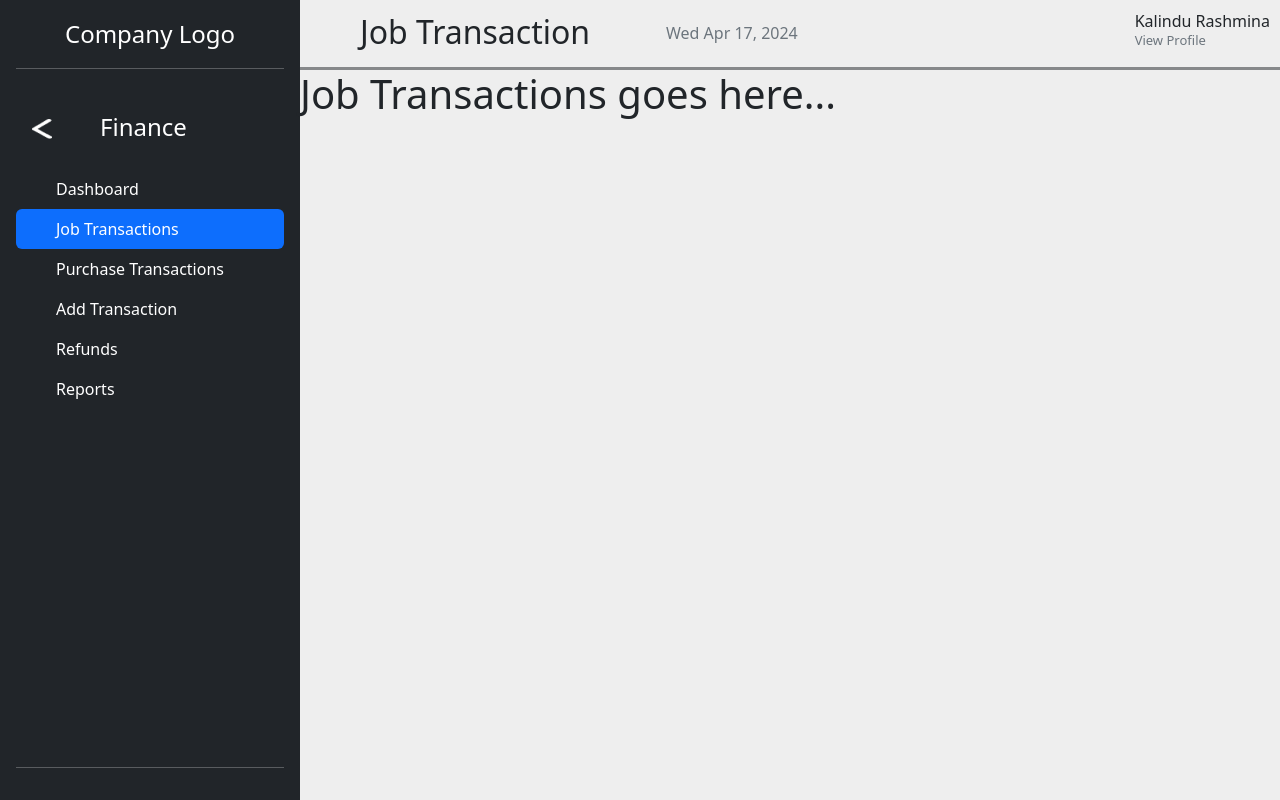
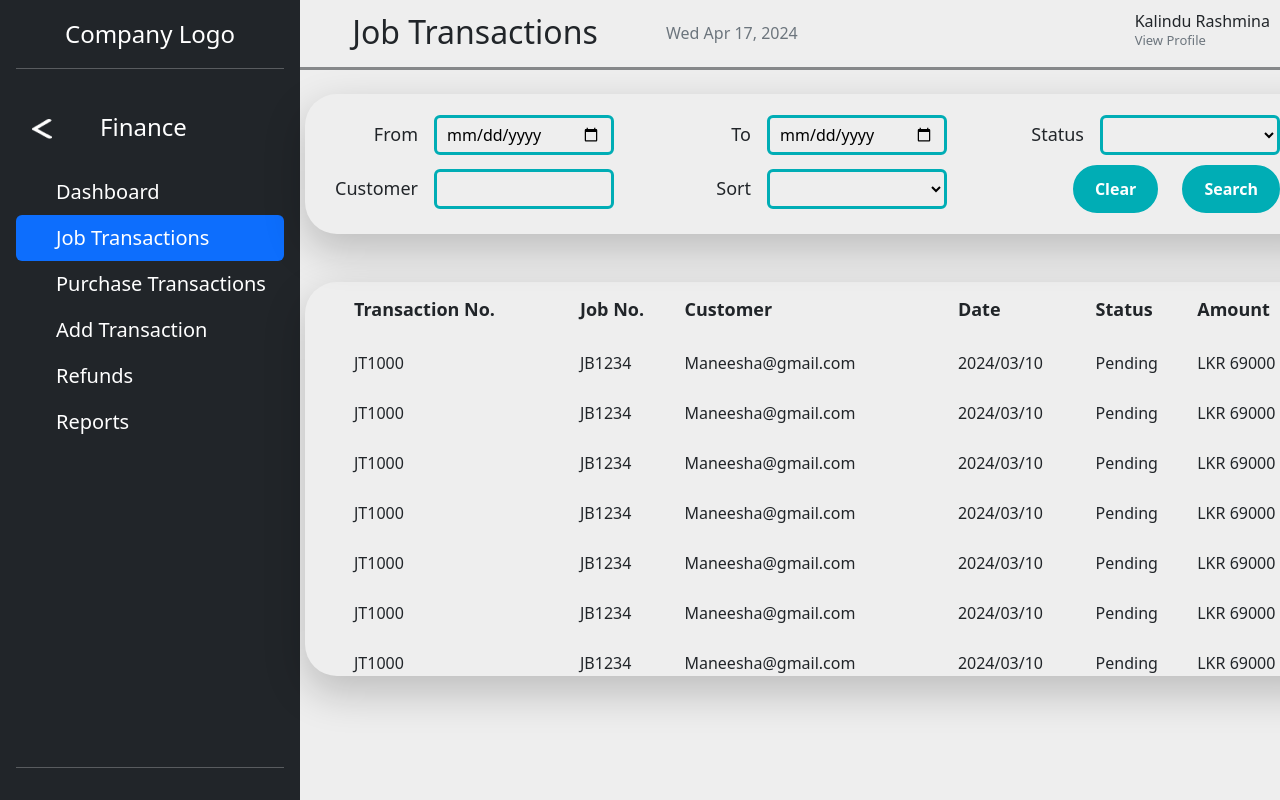
Before and after one commit to k-rashmina/Dinanga-Enterprises, a React (Vite) app in the folder DE-frontend/: page /admin/finance/jobtransactions in a window 1280 px wide. Shown: the top 800 px of the page. Built offline with nearby package versions, Linux system fonts and the light colour scheme; no server answers.

Commit message:
job transaction and purch transaction frontend complete

```diff
--- a/DE-frontend/src/App.css
+++ b/DE-frontend/src/App.css
@@ -59,6 +59,35 @@ body{
   border-color: #00ADB5;
 }
 
+
+.div-shadow{
+  box-shadow: 0px 16px 40px 2px rgba(0, 0, 0, 0.20);
+}
+
+
+.filter-input{
+  width: 180px;
+  padding: 5px 10px 5px 10px;
+  border-color: #00ADB5;
+  border-width: 3px;
+  border-style: solid;
+  background-color: #EEEEEE;
+}
+
+.form-button{
+  background-color: #00ADB5;
+  border-width: 2px;
+  padding: 10px 20px 10px 20px;
+  border-color: #00ADB5;
+  color: #fff;
+  border-style: solid;
+  transition: 0.4s;
+}
+
+.form-button:hover{
+  background-color: #EEEEEE;
+  color: #00ADB5;
+}
 
 
 /*header*/
--- a/DE-frontend/src/App.jsx
+++ b/DE-frontend/src/App.jsx
@@ -5,6 +5,8 @@ import AdminLayout from './components/common/AdminLayout';
 import AdminPanel from './components/common/AdminPanel';
 import FinDashboard from './components/finance/DashBoard';
 import JobTransaction from './components/finance/JobTransaction';
+import PurchaseTransaction from './components/finance/PurchaseTransaction';
+import AddTransaction from './components/finance/AddTransaction';
 
 
 function App() {
@@ -47,8 +49,8 @@ function App() {
         <Route element={<AdminLayout page={'Finance'} menu={["Dashboard", "Job Transactions", "Purchase Transactions", "Add Transaction", "Refunds", "Reports"]}/>}>
           <Route path='/admin/finance/dashboard' element={<FinDashboard />}/>
           <Route path='/admin/finance/jobtransactions' element={<JobTransaction />}/>
-          <Route path='/admin/finance/purchasetransactions' element/>
-          <Route path='/admin/finance/addtransaction' element/>
+          <Route path='/admin/finance/purchasetransactions' element={<PurchaseTransaction />}/>
+          <Route path='/admin/finance/addtransaction' element={<AddTransaction />}/>
           <Route path='/admin/finance/refunds' element/>
           <Route path='/admin/finance/reports' element/>
         </Route>
--- a/DE-frontend/src/components/common/AdminLayout.jsx
+++ b/DE-frontend/src/components/common/AdminLayout.jsx
@@ -8,7 +8,8 @@ export default function AdminLayout(props) {
   return(
     <>
       <SideBar page={props.page} menu={props.menu}/>
-      <div style={{flex: 'auto'}}>
+      <div style={{flex: 'auto', position: 'relative', height: '100vh'
+}}>
         <Outlet/>
       </div>
     </>
--- a/DE-frontend/src/components/common/SideBar.jsx
+++ b/DE-frontend/src/components/common/SideBar.jsx
@@ -12,9 +12,9 @@ export default function SideBar({page,menu}) {
       const itemUrl = `/admin/${page.toLowerCase()}/${item.toLowerCase().split(' ').join('')}`;
       let selectedStyle;
       if(url == itemUrl){
-        selectedStyle = "nav-link active";
+        selectedStyle = "nav-link active fs-5";
       }else{
-        selectedStyle = "nav-link text-white";
+        selectedStyle = "nav-link text-white fs-5";
       }
       return(
         <li className="nav-item">
--- a/DE-frontend/src/components/finance/AddTransaction.jsx
+++ b/DE-frontend/src/components/finance/AddTransaction.jsx
@@ -0,0 +1,15 @@
+import React from "react";
+import AdminHeader from "../common/AdminHeader";
+
+export default function AddTransaction() {
+
+  return(
+
+    <>
+      <AdminHeader pageName={'Add Transaction'} />
+      <h1>Add Transaction Form goes here...</h1>
+    </>
+
+  )
+
+}
--- /dev/null
+++ b/DE-frontend/src/components/finance/FilterForm.jsx
@@ -0,0 +1,87 @@
+import React from "react";
+import axios from "axios";
+
+export default function FilterForm(props) {
+
+  //Generating the current date to set the max date in date pickers
+  const date = new Date();
+  const maxDate = `${date.getFullYear()}-0${date.getMonth() + 1}-${date.getDate()}`
+  console.log(maxDate);
+
+  let transactionList;
+
+  const getTransactions = () => {
+
+    if(true){
+
+      //API call for getting the job transaction list
+      axios({
+        url: "http://localhost:5000/transaction/jobtransactionlist",
+        method: 'get',
+        data: {
+          from: '2024-03-15',
+          to: '2024-03-22',
+          status: null,
+          job: null
+        }
+      }).then(res => console.log(res));
+
+    }else{
+
+      //API call for getting the purchase transaction list
+
+    }
+
+
+  }
+
+  getTransactions()
+
+  return(
+
+    <form className="div-shadow rounded-5 align-self-center mt-4 d-flex flex-wrap pt-3 pb-3" style={{width: '1040px', height: '140px'}}>
+
+        <div className="d-flex align-items-center justify-content-end pe-4" style={{width: '333px'}}>
+          <label style={{fontSize: '18px'}} form="from-date">From</label>
+          <input className="ms-3 me-0 filter-input rounded-2" type="date" id="from" required="true" max={maxDate}/>
+        </div>
+
+        <div className="d-flex align-items-center justify-content-end pe-4" style={{width: '333px'}}>
+          <label style={{fontSize: '18px'}} form="from-date">To</label>
+          <input className="ms-3 me-0 filter-input rounded-2" type="date" id="to" required="true" max={maxDate}/>
+        </div>
+
+        <div className="d-flex align-items-center justify-content-end pe-4" style={{width: '333px'}}>
+          <label style={{fontSize: '18px'}} form="from-date">Status</label>
+          <select className="ms-3 me-0 filter-input rounded-2"  id="status">
+            <option value={null}></option>
+            <option value={'pending'}>Pending</option>
+            <option value={'success'}>Success</option>
+            <option value={'fail'}>Fail</option>
+          </select>
+        </div>
+
+        <div className="d-flex align-items-center justify-content-end pe-4" style={{width: '333px'}}>
+          <label style={{fontSize: '18px'}} form="from-date">{props.emailField}</label>
+          <input className="ms-3 me-0 filter-input rounded-2" type="email" id="customer"/>
+        </div>
+
+        <div className="d-flex align-items-center justify-content-end pe-4" style={{width: '333px'}}>
+          <label style={{fontSize: '18px'}} form="from-date">Sort</label>
+          <select className="ms-3 me-0 filter-input rounded-2"  id="sort">
+            <option value={null}></option>
+            <option value={'highest'}>Highest Amount</option>
+            <option value={'lowest'}>Lowest Amount</option>
+          </select>
+        </div>
+
+        <div className="d-flex align-items-center justify-content-end pe-4" style={{width: '333px'}}>
+          <input className="form-button rounded-5 fw-semibold" type="reset" value={'Clear'} id="reset" />
+          <input className="form-button rounded-5 ms-4 fw-semibold" type="submit" value={'Search'} id="submit" />
+        </div>
+
+    </form>
+
+  )
+
+}
--- a/DE-frontend/src/components/finance/JobTransaction.jsx
+++ b/DE-frontend/src/components/finance/JobTransaction.jsx
@@ -1,14 +1,17 @@
 import React from "react";
 import AdminHeader from "../common/AdminHeader";
+import FilterForm from "./FilterForm";
+import TransactionTable from "./TransactionTable";
 
 export default function JobTransaction() {
 
   return(
 
-    <>
-      <AdminHeader pageName={'Job Transaction'}/>
-      <h1>Job Transactions goes here...</h1>
-    </>
+    <div className="d-flex flex-column" style={{height: '100vh'}}>
+      <AdminHeader pageName={'Job Transactions'}/>
+      <FilterForm type={'job'} emailField={'Customer'} />
+      <TransactionTable name={'Customer'}/>
+    </div>
 
   )
 
--- a/DE-frontend/src/components/finance/PurchaseTransaction.jsx
+++ b/DE-frontend/src/components/finance/PurchaseTransaction.jsx
@@ -0,0 +1,18 @@
+import React from "react";
+import AdminHeader from "../common/AdminHeader";
+import FilterForm from "./FilterForm";
+import TransactionTable from "./TransactionTable";
+
+export default function PurchaseTransaction() {
+
+  return(
+
+    <div className="d-flex flex-column" style={{height: '100vh'}}>
+      <AdminHeader pageName={'Purchase Transactions'} />
+      <FilterForm type={'purchase'} emailField={'Supplier'} />
+      <TransactionTable name={'Supplier'}/>
+    </div>
+
+  )
+
+}
--- /dev/null
+++ b/DE-frontend/src/components/finance/TransactionTable.jsx
@@ -0,0 +1,108 @@
+import React from "react";
+
+export default function TransactionTable(props) {
+
+  return(
+
+   <div className="align-self-center rounded-5 div-shadow mt-5 ps-5 pb-4" style={{width: '1040px', height: '394px', overflow: 'scroll'}}>
+     <table className="table-hover" style={{width: '970px', overflow: 'scroll'}}>
+      <tr style={{fontSize: '18px', height: '56px'}}>
+        <th>Transaction No.</th>
+        <th>Job No.</th>
+        <th>{props.name}</th>
+        <th>Date</th>
+        <th>Status</th>
+        <th>Amount</th>
+      </tr>
+
+      <tr style={{height: '50px'}}>
+        <td>JT1000</td>
+        <td>JB1234</td>
+        <td>Maneesha@gmail.com</td>
+        <td>2024/03/10</td>
+        <td>Pending</td>
+        <td>LKR 69000</td>
+      </tr>
+      <tr style={{height: '50px'}}>
+        <td>JT1000</td>
+        <td>JB1234</td>
+        <td>Maneesha@gmail.com</td>
+        <td>2024/03/10</td>
+        <td>Pending</td>
+        <td>LKR 69000</td>
+      </tr>
+      <tr style={{height: '50px'}}>
+        <td>JT1000</td>
+        <td>JB1234</td>
+        <td>Maneesha@gmail.com</td>
+        <td>2024/03/10</td>
+        <td>Pending</td>
+        <td>LKR 69000</td>
+      </tr>
+      <tr style={{height: '50px'}}>
+        <td>JT1000</td>
+        <td>JB1234</td>
+        <td>Maneesha@gmail.com</td>
+        <td>2024/03/10</td>
+        <td>Pending</td>
+        <td>LKR 69000</td>
+      </tr>
+      <tr style={{height: '50px'}}>
+        <td>JT1000</td>
+        <td>JB1234</td>
+        <td>Maneesha@gmail.com</td>
+        <td>2024/03/10</td>
+        <td>Pending</td>
+        <td>LKR 69000</td>
+      </tr>
+      <tr style={{height: '50px'}}>
+        <td>JT1000</td>
+        <td>JB1234</td>
+        <td>Maneesha@gmail.com</td>
+        <td>2024/03/10</td>
+        <td>Pending</td>
+        <td>LKR 69000</td>
+      </tr>
+
+      <tr style={{height: '50px'}}>
+        <td>JT1000</td>
+        <td>JB1234</td>
+        <td>Maneesha@gmail.com</td>
+        <td>2024/03/10</td>
+        <td>Pending</td>
+        <td>LKR 69000</td>
+      </tr>
+
+      <tr style={{height: '50px'}}>
+        <td>JT1000</td>
+        <td>JB1234</td>
+        <td>Maneesha@gmail.com</td>
+        <td>2024/03/10</td>
+        <td>Pending</td>
+        <td>LKR 69000</td>
+      </tr>
+
+      <tr style={{height: '50px'}}>
+        <td>JT1000</td>
+        <td>JB1234</td>
+        <td>Maneesha@gmail.com</td>
+        <td>2024/03/10</td>
+        <td>Pending</td>
+        <td>LKR 69000</td>
+      </tr>
+
+      <tr style={{height: '50px'}}>
+        <td>JT1000</td>
+        <td>JB1234</td>
+        <td>Maneesha@gmail.com</td>
+        <td>2024/03/10</td>
+        <td>Pending</td>
+        <td>LKR 69000</td>
+      </tr>
+
+    </table>
+   </div>
+
+  )
+
+}
```
